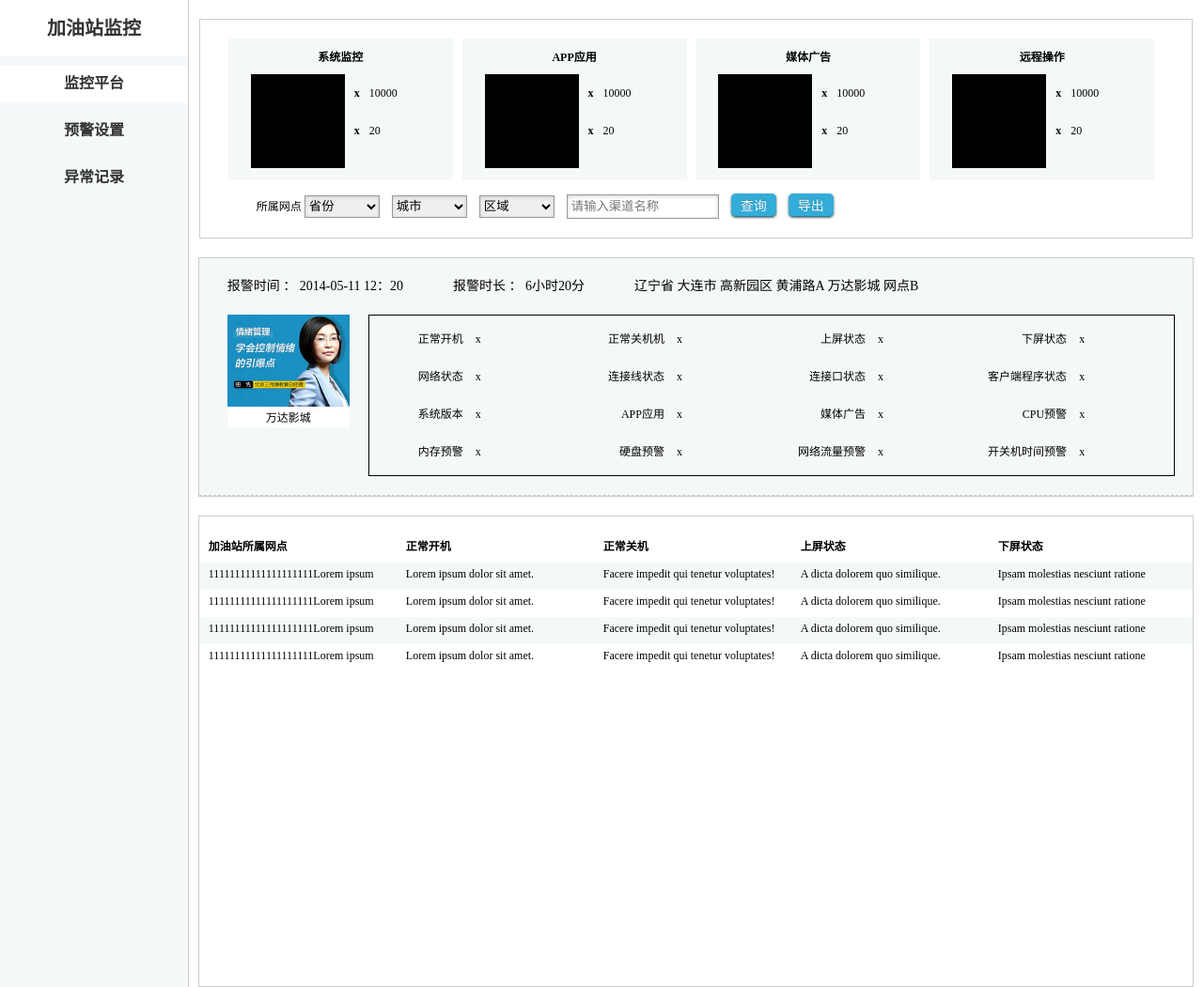
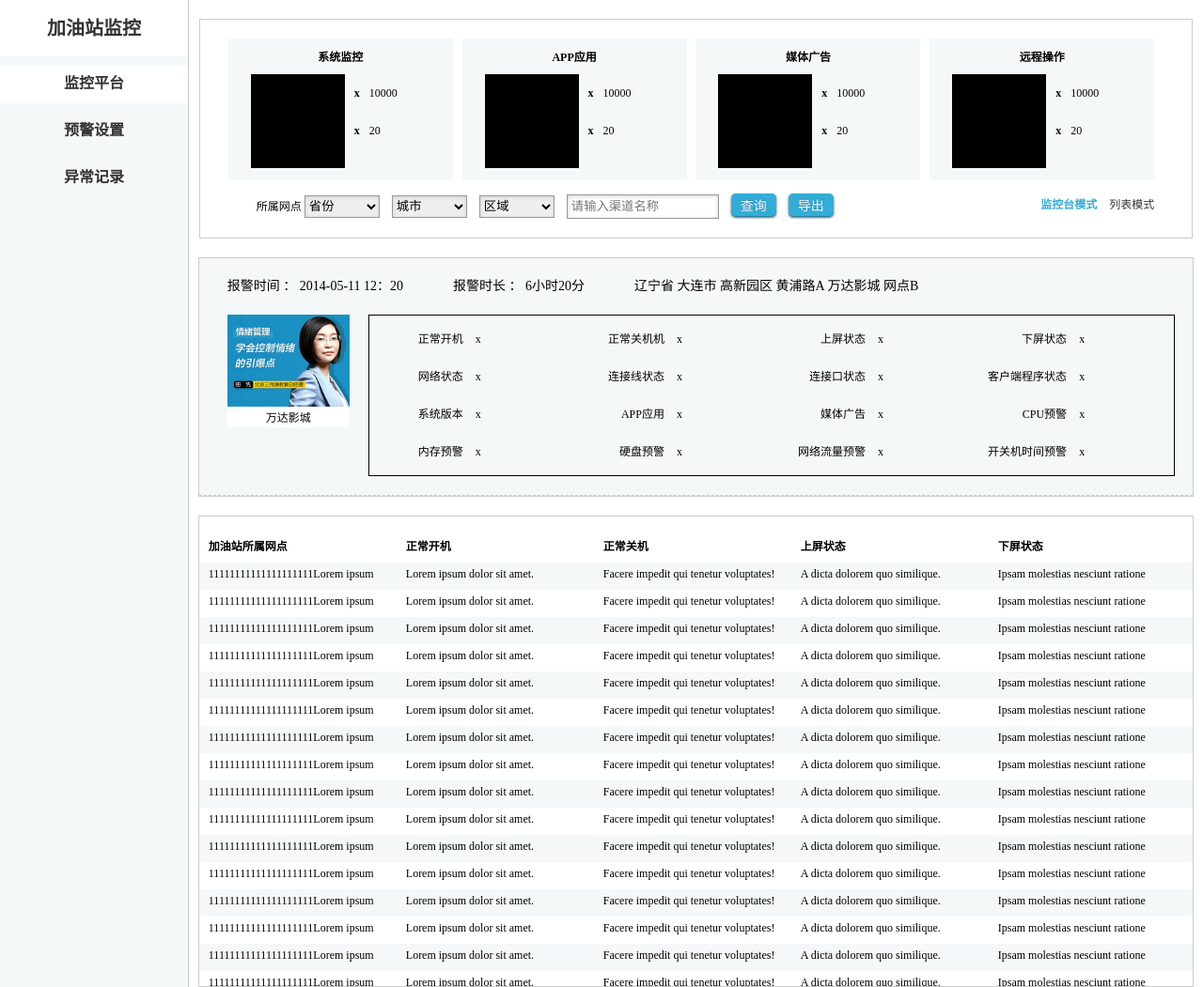
Before and after one commit to lilinchun1/gas_station_erp, a PHP site: page /qdAdmin/Tpl/monitoring/station_index.html in a window 1280 px wide. Shown: the whole page at 94% size. Run offline with PHP 8.4, Linux system fonts and the light colour scheme.

Commit message:
加油站监控 框架完成 图标未完成2

```diff
--- a/Conf/configuration_message.php
+++ b/Conf/configuration_message.php
@@ -37,6 +37,8 @@
 		'delete_user_success'		=>	'成功删除用户',
 		'delete_user_failed'		=>	'删除用户失败',
 		'reset_password_success'		=>	'成功重置用户密码',
+		'reset_password_failed'		=>	'重置用户密码失败',
 		'modify_user_state_success'		=>	'成功修改用户状态',
+		'modify_user_state_failed'		=>	'修改用户状态失败',
 	);
 ?>
--- a/Public/sass/configuration.scss
+++ b/Public/sass/configuration.scss
@@ -773,3 +773,14 @@
       }
     }
 }
+.mode-change{
+  float: right;
+  height: 25px;
+  line-height: 25px;
+    a {
+      padding-right: 10px;
+    }
+    .active{
+      color: $font-h-color;
+      font-weight: bold;}
+}
--- a/Tpl/configuration/login_index.html
+++ b/Tpl/configuration/login_index.html
@@ -13,10 +13,10 @@
         智能手机加油站业务支撑系统
     </h1>
     <div class="index-login-con">
-        <p><label for="user-name">用户名:</label><input type="text" name="username" id="username" AUTOCOMPLETE="off" class="index-login-input"/></p>
-        <p><label for="pass">密码:</label><input type="text" name="password" id="password" AUTOCOMPLETE="off" /></p>
+        <p><label for="username">用户名:</label><input type="text" name="username" id="username" AUTOCOMPLETE="off" class="index-login-input"/></p>
+        <p><label for="password">密码:</label><input type="text" name="password" id="password" AUTOCOMPLETE="off" /></p>
         <p>
-            <label for="auth-code">验证码:</label><input type="text" name="verify" id="verify" AUTOCOMPLETE="off" class="index-login-input"/>
+            <label for="verify">验证码:</label><input type="text" name="verify" id="verify" AUTOCOMPLETE="off" class="index-login-input"/>
             <img src="{:U('configuration/Login/verify')}" id="verifyImg" />
             <a href="#" onclick="fleshVerify()">换一换</a>
         </p>
--- a/Tpl/configuration/org_index.html
+++ b/Tpl/configuration/org_index.html
@@ -13,9 +13,9 @@
     <div class="left">
         <ul class="aside-nav">
             <li class="aside-nav-nth1"><a href="{:U('configuration/Org/index')}">系统设置</a></li>
-            <li class="active"><a href="{:U('Org/index')}"><input  type="button"  value="组织结构" ></a></li>
-            <li><a href="{:U('Role/index')}"><input type="button" class="" value="角色维护" ></a></li>
-            <li><a href="{:U('User/index')}"><input type="button" class="" value="职员维护" ></a></li>
+            <li class="active"><a href="{:U('configuration/Org/index')}"><input  type="button"  value="组织结构" ></a></li>
+            <li><a href="{:U('configuration/Role/index')}"><input type="button" class="" value="角色维护" ></a></li>
+            <li><a href="{:U('configuration/User/index')}"><input type="button" class="" value="职员维护" ></a></li>
         </ul>
     </div>
     <div class="right">
--- a/Tpl/monitoring/station_index.html
+++ b/Tpl/monitoring/station_index.html
@@ -74,11 +74,13 @@
                         <input placeholder="请输入渠道名称" type="text" name="" id="channel-ss-channel" class="station-info"/>
                         <button type="button" class="role-control-btn">查询</button>
                         <button type="button" class="role-control-btn">导出</button>
+                        <div class="mode-change">
+                            <a class="active" href="">监控台模式</a> <a href="">列表模式</a>
+                        </div>
                     </div>
                 </div>
             </div>
-            <div class="station-state-list">
-
+            <div class="station-state-list"  id="j-station-sh1">
                 <ul class="station-state-list-con">
                     <li>
                         <div class="station-state-info">
@@ -160,8 +162,7 @@
                     </li>
                 </ul>
             </div>
-            <div class="station-state-list table-state">
-
+            <div class="station-state-list table-state" id="j-station-sh2">
                 <ul class="station-list2-wz">
                     <li>
                         <span>加油站所属网点</span>
@@ -258,6 +259,253 @@
                         <span title="#">Ab consequuntur dolor nulla quibusdam.</span>
                         <span title="#">Cum cumque expedita optio quo?</span>
                     </li>
+                    <li>
+                        <span title="#">11111111111111111111Lorem ipsum dolor sit amet.</span>
+                        <span title="#">Lorem ipsum dolor sit amet.</span>
+                        <span title="#">Facere impedit qui tenetur voluptates!</span>
+                        <span title="#">A dicta dolorem quo similique.</span>
+                        <span title="#">Ipsam molestias nesciunt ratione sapiente.</span>
+                        <span title="#">Maxime natus nulla pariatur tempore?</span>
+                        <span title="#">Inventore officia optio perferendis quis.</span>
+                        <span title="#">Laboriosam magnam necessitatibus similique ut.</span>
+                        <span title="#">Deleniti dolorum ex quasi suscipit!</span>
+                        <span title="#">Architecto eligendi neque optio tempora!</span>
+                        <span title="#">Ducimus earum expedita ipsum odit.</span>
+                        <span title="#">Dicta maiores sed veritatis voluptatum?</span>
+                        <span title="#">Cumque iste molestiae obcaecati unde!</span>
+                        <span title="#">Deleniti illo ipsam quos voluptatum.</span>
+                        <span title="#">Commodi eveniet provident quia quos!</span>
+                        <span title="#">Ab consequuntur dolor nulla quibusdam.</span>
+                        <span title="#">Cum cumque expedita optio quo?</span>
+                    </li>
+                    <li>
+                        <span title="#">11111111111111111111Lorem ipsum dolor sit amet.</span>
+                        <span title="#">Lorem ipsum dolor sit amet.</span>
+                        <span title="#">Facere impedit qui tenetur voluptates!</span>
+                        <span title="#">A dicta dolorem quo similique.</span>
+                        <span title="#">Ipsam molestias nesciunt ratione sapiente.</span>
+                        <span title="#">Maxime natus nulla pariatur tempore?</span>
+                        <span title="#">Inventore officia optio perferendis quis.</span>
+                        <span title="#">Laboriosam magnam necessitatibus similique ut.</span>
+                        <span title="#">Deleniti dolorum ex quasi suscipit!</span>
+                        <span title="#">Architecto eligendi neque optio tempora!</span>
+                        <span title="#">Ducimus earum expedita ipsum odit.</span>
+                        <span title="#">Dicta maiores sed veritatis voluptatum?</span>
+                        <span title="#">Cumque iste molestiae obcaecati unde!</span>
+                        <span title="#">Deleniti illo ipsam quos voluptatum.</span>
+                        <span title="#">Commodi eveniet provident quia quos!</span>
+                        <span title="#">Ab consequuntur dolor nulla quibusdam.</span>
+                        <span title="#">Cum cumque expedita optio quo?</span>
+                    </li>
+                    <li>
+                        <span title="#">11111111111111111111Lorem ipsum dolor sit amet.</span>
+                        <span title="#">Lorem ipsum dolor sit amet.</span>
+                        <span title="#">Facere impedit qui tenetur voluptates!</span>
+                        <span title="#">A dicta dolorem quo similique.</span>
+                        <span title="#">Ipsam molestias nesciunt ratione sapiente.</span>
+                        <span title="#">Maxime natus nulla pariatur tempore?</span>
+                        <span title="#">Inventore officia optio perferendis quis.</span>
+                        <span title="#">Laboriosam magnam necessitatibus similique ut.</span>
+                        <span title="#">Deleniti dolorum ex quasi suscipit!</span>
+                        <span title="#">Architecto eligendi neque optio tempora!</span>
+                        <span title="#">Ducimus earum expedita ipsum odit.</span>
+                        <span title="#">Dicta maiores sed veritatis voluptatum?</span>
+                        <span title="#">Cumque iste molestiae obcaecati unde!</span>
+                        <span title="#">Deleniti illo ipsam quos voluptatum.</span>
+                        <span title="#">Commodi eveniet provident quia quos!</span>
+                        <span title="#">Ab consequuntur dolor nulla quibusdam.</span>
+                        <span title="#">Cum cumque expedita optio quo?</span>
+                    </li>
+                    <li>
+                        <span title="#">11111111111111111111Lorem ipsum dolor sit amet.</span>
+                        <span title="#">Lorem ipsum dolor sit amet.</span>
+                        <span title="#">Facere impedit qui tenetur voluptates!</span>
+                        <span title="#">A dicta dolorem quo similique.</span>
+                        <span title="#">Ipsam molestias nesciunt ratione sapiente.</span>
+                        <span title="#">Maxime natus nulla pariatur tempore?</span>
+                        <span title="#">Inventore officia optio perferendis quis.</span>
+                        <span title="#">Laboriosam magnam necessitatibus similique ut.</span>
+                        <span title="#">Deleniti dolorum ex quasi suscipit!</span>
+                        <span title="#">Architecto eligendi neque optio tempora!</span>
+                        <span title="#">Ducimus earum expedita ipsum odit.</span>
+                        <span title="#">Dicta maiores sed veritatis voluptatum?</span>
+                        <span title="#">Cumque iste molestiae obcaecati unde!</span>
+                        <span title="#">Deleniti illo ipsam quos voluptatum.</span>
+                        <span title="#">Commodi eveniet provident quia quos!</span>
+                        <span title="#">Ab consequuntur dolor nulla quibusdam.</span>
+                        <span title="#">Cum cumque expedita optio quo?</span>
+                    </li>
+                    <li>
+                        <span title="#">11111111111111111111Lorem ipsum dolor sit amet.</span>
+                        <span title="#">Lorem ipsum dolor sit amet.</span>
+                        <span title="#">Facere impedit qui tenetur voluptates!</span>
+                        <span title="#">A dicta dolorem quo similique.</span>
+                        <span title="#">Ipsam molestias nesciunt ratione sapiente.</span>
+                        <span title="#">Maxime natus nulla pariatur tempore?</span>
+                        <span title="#">Inventore officia optio perferendis quis.</span>
+                        <span title="#">Laboriosam magnam necessitatibus similique ut.</span>
+                        <span title="#">Deleniti dolorum ex quasi suscipit!</span>
+                        <span title="#">Architecto eligendi neque optio tempora!</span>
+                        <span title="#">Ducimus earum expedita ipsum odit.</span>
+                        <span title="#">Dicta maiores sed veritatis voluptatum?</span>
+                        <span title="#">Cumque iste molestiae obcaecati unde!</span>
+                        <span title="#">Deleniti illo ipsam quos voluptatum.</span>
+                        <span title="#">Commodi eveniet provident quia quos!</span>
+                        <span title="#">Ab consequuntur dolor nulla quibusdam.</span>
+                        <span title="#">Cum cumque expedita optio quo?</span>
+                    </li>
+                    <li>
+                        <span title="#">11111111111111111111Lorem ipsum dolor sit amet.</span>
+                        <span title="#">Lorem ipsum dolor sit amet.</span>
+                        <span title="#">Facere impedit qui tenetur voluptates!</span>
+                        <span title="#">A dicta dolorem quo similique.</span>
+                        <span title="#">Ipsam molestias nesciunt ratione sapiente.</span>
+                        <span title="#">Maxime natus nulla pariatur tempore?</span>
+                        <span title="#">Inventore officia optio perferendis quis.</span>
+                        <span title="#">Laboriosam magnam necessitatibus similique ut.</span>
+                        <span title="#">Deleniti dolorum ex quasi suscipit!</span>
+                        <span title="#">Architecto eligendi neque optio tempora!</span>
+                        <span title="#">Ducimus earum expedita ipsum odit.</span>
+                        <span title="#">Dicta maiores sed veritatis voluptatum?</span>
+                        <span title="#">Cumque iste molestiae obcaecati unde!</span>
+                        <span title="#">Deleniti illo ipsam quos voluptatum.</span>
+                        <span title="#">Commodi eveniet provident quia quos!</span>
+                        <span title="#">Ab consequuntur dolor nulla quibusdam.</span>
+                        <span title="#">Cum cumque expedita optio quo?</span>
+                    </li>
+                    <li>
+                        <span title="#">11111111111111111111Lorem ipsum dolor sit amet.</span>
+                        <span title="#">Lorem ipsum dolor sit amet.</span>
+                        <span title="#">Facere impedit qui tenetur voluptates!</span>
+                        <span title="#">A dicta dolorem quo similique.</span>
+                        <span title="#">Ipsam molestias nesciunt ratione sapiente.</span>
+                        <span title="#">Maxime natus nulla pariatur tempore?</span>
+                        <span title="#">Inventore officia optio perferendis quis.</span>
+                        <span title="#">Laboriosam magnam necessitatibus similique ut.</span>
+                        <span title="#">Deleniti dolorum ex quasi suscipit!</span>
+                        <span title="#">Architecto eligendi neque optio tempora!</span>
+                        <span title="#">Ducimus earum expedita ipsum odit.</span>
+                        <span title="#">Dicta maiores sed veritatis voluptatum?</span>
+                        <span title="#">Cumque iste molestiae obcaecati unde!</span>
+                        <span title="#">Deleniti illo ipsam quos voluptatum.</span>
+                        <span title="#">Commodi eveniet provident quia quos!</span>
+                        <span title="#">Ab consequuntur dolor nulla quibusdam.</span>
+                        <span title="#">Cum cumque expedita optio quo?</span>
+                    </li>
+                    <li>
+                        <span title="#">11111111111111111111Lorem ipsum dolor sit amet.</span>
+                        <span title="#">Lorem ipsum dolor sit amet.</span>
+                        <span title="#">Facere impedit qui tenetur voluptates!</span>
+                        <span title="#">A dicta dolorem quo similique.</span>
+                        <span title="#">Ipsam molestias nesciunt ratione sapiente.</span>
+                        <span title="#">Maxime natus nulla pariatur tempore?</span>
+                        <span title="#">Inventore officia optio perferendis quis.</span>
+                        <span title="#">Laboriosam magnam necessitatibus similique ut.</span>
+                        <span title="#">Deleniti dolorum ex quasi suscipit!</span>
+                        <span title="#">Architecto eligendi neque optio tempora!</span>
+                        <span title="#">Ducimus earum expedita ipsum odit.</span>
+                        <span title="#">Dicta maiores sed veritatis voluptatum?</span>
+                        <span title="#">Cumque iste molestiae obcaecati unde!</span>
+                        <span title="#">Deleniti illo ipsam quos voluptatum.</span>
+                        <span title="#">Commodi eveniet provident quia quos!</span>
+                        <span title="#">Ab consequuntur dolor nulla quibusdam.</span>
+                        <span title="#">Cum cumque expedita optio quo?</span>
+                    </li>
+                    <li>
+                        <span title="#">11111111111111111111Lorem ipsum dolor sit amet.</span>
+                        <span title="#">Lorem ipsum dolor sit amet.</span>
+                        <span title="#">Facere impedit qui tenetur voluptates!</span>
+                        <span title="#">A dicta dolorem quo similique.</span>
+                        <span title="#">Ipsam molestias nesciunt ratione sapiente.</span>
+                        <span title="#">Maxime natus nulla pariatur tempore?</span>
+                        <span title="#">Inventore officia optio perferendis quis.</span>
+                        <span title="#">Laboriosam magnam necessitatibus similique ut.</span>
+                        <span title="#">Deleniti dolorum ex quasi suscipit!</span>
+                        <span title="#">Architecto eligendi neque optio tempora!</span>
+                        <span title="#">Ducimus earum expedita ipsum odit.</span>
+                        <span title="#">Dicta maiores sed veritatis voluptatum?</span>
+                        <span title="#">Cumque iste molestiae obcaecati unde!</span>
+                        <span title="#">Deleniti illo ipsam quos voluptatum.</span>
+                        <span title="#">Commodi eveniet provident quia quos!</span>
+                        <span title="#">Ab consequuntur dolor nulla quibusdam.</span>
+                        <span title="#">Cum cumque expedita optio quo?</span>
+                    </li>
+                    <li>
+                        <span title="#">11111111111111111111Lorem ipsum dolor sit amet.</span>
+                        <span title="#">Lorem ipsum dolor sit amet.</span>
+                        <span title="#">Facere impedit qui tenetur voluptates!</span>
+                        <span title="#">A dicta dolorem quo similique.</span>
+                        <span title="#">Ipsam molestias nesciunt ratione sapiente.</span>
+                        <span title="#">Maxime natus nulla pariatur tempore?</span>
+                        <span title="#">Inventore officia optio perferendis quis.</span>
+                        <span title="#">Laboriosam magnam necessitatibus similique ut.</span>
+                        <span title="#">Deleniti dolorum ex quasi suscipit!</span>
+                        <span title="#">Architecto eligendi neque optio tempora!</span>
+                        <span title="#">Ducimus earum expedita ipsum odit.</span>
+                        <span title="#">Dicta maiores sed veritatis voluptatum?</span>
+                        <span title="#">Cumque iste molestiae obcaecati unde!</span>
+                        <span title="#">Deleniti illo ipsam quos voluptatum.</span>
+                        <span title="#">Commodi eveniet provident quia quos!</span>
+                        <span title="#">Ab consequuntur dolor nulla quibusdam.</span>
+                        <span title="#">Cum cumque expedita optio quo?</span>
+                    </li>
+                    <li>
+                        <span title="#">11111111111111111111Lorem ipsum dolor sit amet.</span>
+                        <span title="#">Lorem ipsum dolor sit amet.</span>
+                        <span title="#">Facere impedit qui tenetur voluptates!</span>
+                        <span title="#">A dicta dolorem quo similique.</span>
+                        <span title="#">Ipsam molestias nesciunt ratione sapiente.</span>
+                        <span title="#">Maxime natus nulla pariatur tempore?</span>
+                        <span title="#">Inventore officia optio perferendis quis.</span>
+                        <span title="#">Laboriosam magnam necessitatibus similique ut.</span>
+                        <span title="#">Deleniti dolorum ex quasi suscipit!</span>
+                        <span title="#">Architecto eligendi neque optio tempora!</span>
+                        <span title="#">Ducimus earum expedita ipsum odit.</span>
+                        <span title="#">Dicta maiores sed veritatis voluptatum?</span>
+                        <span title="#">Cumque iste molestiae obcaecati unde!</span>
+                        <span title="#">Deleniti illo ipsam quos voluptatum.</span>
+                        <span title="#">Commodi eveniet provident quia quos!</span>
+                        <span title="#">Ab consequuntur dolor nulla quibusdam.</span>
+                        <span title="#">Cum cumque expedita optio quo?</span>
+                    </li>
+                    <li>
+                        <span title="#">11111111111111111111Lorem ipsum dolor sit amet.</span>
+                        <span title="#">Lorem ipsum dolor sit amet.</span>
+                        <span title="#">Facere impedit qui tenetur voluptates!</span>
+                        <span title="#">A dicta dolorem quo similique.</span>
+                        <span title="#">Ipsam molestias nesciunt ratione sapiente.</span>
+                        <span title="#">Maxime natus nulla pariatur tempore?</span>
+                        <span title="#">Inventore officia optio perferendis quis.</span>
+                        <span title="#">Laboriosam magnam necessitatibus similique ut.</span>
+                        <span title="#">Deleniti dolorum ex quasi suscipit!</span>
+                        <span title="#">Architecto eligendi neque optio tempora!</span>
+                        <span title="#">Ducimus earum expedita ipsum odit.</span>
+                        <span title="#">Dicta maiores sed veritatis voluptatum?</span>
+                        <span title="#">Cumque iste molestiae obcaecati unde!</span>
+                        <span title="#">Deleniti illo ipsam quos voluptatum.</span>
+                        <span title="#">Commodi eveniet provident quia quos!</span>
+                        <span title="#">Ab consequuntur dolor nulla quibusdam.</span>
+                        <span title="#">Cum cumque expedita optio quo?</span>
+                    </li>
+                    <li>
+                        <span title="#">11111111111111111111Lorem ipsum dolor sit amet.</span>
+                        <span title="#">Lorem ipsum dolor sit amet.</span>
+                        <span title="#">Facere impedit qui tenetur voluptates!</span>
+                        <span title="#">A dicta dolorem quo similique.</span>
+                        <span title="#">Ipsam molestias nesciunt ratione sapiente.</span>
+                        <span title="#">Maxime natus nulla pariatur tempore?</span>
+                        <span title="#">Inventore officia optio perferendis quis.</span>
+                        <span title="#">Laboriosam magnam necessitatibus similique ut.</span>
+                        <span title="#">Deleniti dolorum ex quasi suscipit!</span>
+                        <span title="#">Architecto eligendi neque optio tempora!</span>
+                        <span title="#">Ducimus earum expedita ipsum odit.</span>
+                        <span title="#">Dicta maiores sed veritatis voluptatum?</span>
+                        <span title="#">Cumque iste molestiae obcaecati unde!</span>
+                        <span title="#">Deleniti illo ipsam quos voluptatum.</span>
+                        <span title="#">Commodi eveniet provident quia quos!</span>
+                        <span title="#">Ab consequuntur dolor nulla quibusdam.</span>
+                        <span title="#">Cum cumque expedita optio quo?</span>
+                    </li>
                 </ul>
             </div>
         </div>
```
Also changed, not shown: Lib/Action/configuration/RoleAction.class.php (+22 -2 lines), Lib/Action/configuration/UserAction.class.php (+18 -0 lines), Tpl/configuration/role_index.html (+96 -98 lines), Tpl/include/pb-foot.html (+10 -5 lines), Tpl/include/pb-head.html (+8 -1 lines), sql/configuration.sql (+4 -4 lines), Public/css/configuration.css, 4 other files.
